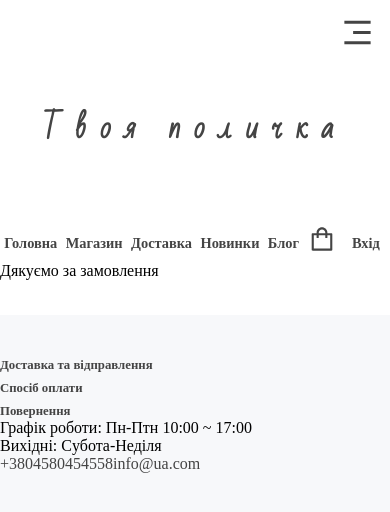
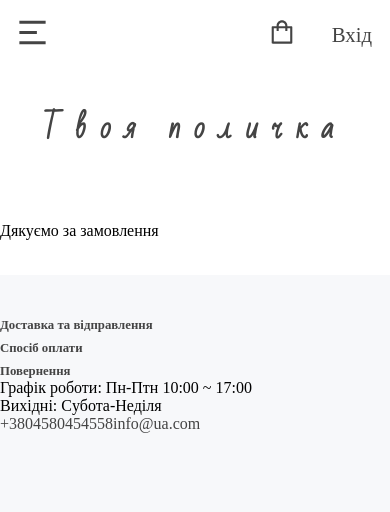
Before and after one commit to YaroslavYanko/Tvoya-Polychka, a React (Create React App) app: page /checkout/thakns-you in a window 390 px wide. Shown: the top 512 px of the page. Built offline with nearby package versions, Linux system fonts and the light colour scheme; no server answers; what @cloudinary/url-gen would draw is missing.

Commit message:
mobile menu

```diff
--- a/src/common/components/input/input.module.css
+++ b/src/common/components/input/input.module.css
@@ -28,6 +28,9 @@
 }
 
 @media screen and (max-width: 600px) {
+  .input__login{
+    width: 380px;
+  }
   .input__login {
     padding: 0px 20px;
   }
--- a/src/modules/header/HeaderMenu/HeaderMenu.jsx
+++ b/src/modules/header/HeaderMenu/HeaderMenu.jsx
@@ -6,7 +6,7 @@ import { CartSidebar } from "@app/modules/cart/components/cart-sidebar";
 import { toggleCart } from "@app/modules/cart/store/cart-opened-state";
 
 import { AiOutlineShopping } from "react-icons/ai";
-import { RiMenu3Line } from "react-icons/ri";
+import { RiMenu2Fill } from "react-icons/ri";
 import MobileMenu from "../MobileMenu/MobileMenu";
 import { openMobileMenu } from "../MobileMenu/store/mobile-state";
 
@@ -16,13 +16,13 @@ const HeaderMenu = ({ hideCategory, showCategory, isLoggedIn }) => {
   const loginIn = location.pathname !== "/login";
   const mainPage = location.pathname !== "/";
 
-  const mobileBtn = () => {};
+
 
   return (
     <header style={{ position: mainPage ? "static" : "absolute" }}>
       <MobileMenu />
       <div>
-        <RiMenu3Line
+        <RiMenu2Fill
           onClick={openMobileMenu}
           className={styles.mobile__menu_btn}
           style={{ color: mainPage ? "#444444" : "white" }}
@@ -83,13 +83,6 @@ const HeaderMenu = ({ hideCategory, showCategory, isLoggedIn }) => {
                 Новинки
               </Link>
             </li>
-            {/* <li>
-              <Link className={styles.header__category} to="/">
-                Знижки
-                <span className={styles.header__category_discount}> %</span>
-              </Link>
-
-            </li> */}
             <li>
               <Link
                 className={`${styles.header__category} ${
@@ -101,8 +94,14 @@ const HeaderMenu = ({ hideCategory, showCategory, isLoggedIn }) => {
               </Link>
             </li>
 
-            <li>
-              <Link to="#" className={styles.btn__basket_link}>
+
+
+
+          </ul>
+
+
+          <div className={styles.user__menu}>
+          <Link to="#" className={styles.btn__basket_link}>
                 <button
                   className={`${styles.btn__basket} ${
                     mainPage && styles.header__category_color
@@ -113,7 +112,7 @@ const HeaderMenu = ({ hideCategory, showCategory, isLoggedIn }) => {
                   <AiOutlineShopping />
                 </button>
               </Link>
-            </li>
+
 
             {loginIn && (
               <div
@@ -132,7 +131,7 @@ const HeaderMenu = ({ hideCategory, showCategory, isLoggedIn }) => {
                 )}
               </div>
             )}
-          </ul>
+          </div>
         </nav>
       </div>
     </header>
--- a/src/modules/header/MobileMenu/MobileMenu.jsx
+++ b/src/modules/header/MobileMenu/MobileMenu.jsx
@@ -5,6 +5,7 @@ import styles from "./MobileMenu.module.css";
 import { RiCloseLine } from "react-icons/ri";
 import { useReactiveVar } from "@apollo/client";
 import { closeMobileMenu, mobileMenuOpenedState } from "./store/mobile-state";
+import { Link } from "react-router-dom";
 
 const MobileMenu = () => {
   const isOpened = useReactiveVar(mobileMenuOpenedState);
@@ -15,19 +16,19 @@ const MobileMenu = () => {
       <nav className={styles.mobile__menu_nav}>
         <ul>
           <li>
-            <a href={"/"}>Головна</a>
+            <Link onClick={closeMobileMenu} to="/">Головна</Link>
           </li>
           <li>
-            <a href={"/"}>Магазин</a>
+            <Link onClick={closeMobileMenu} to="/products">Магазин</Link>
           </li>
           <li>
-            <a href={"/category"}>Доставка</a>
+            <Link to="/">Доставка</Link>
           </li>
           <li>
-            <a href={"/like"}>Новинки</a>
+            <Link to="/">Новинки</Link>
           </li>
           <li>
-            <a href={"/profile"}>Блог</a>
+            <Link to="/">Блог</Link>
           </li>
         </ul>
       </nav>
--- a/src/modules/header/header.module.css
+++ b/src/modules/header/header.module.css
@@ -37,16 +37,18 @@ video {
 .header__login {
   color: white;
 }
+.header__login a {
+  transition: 1s all;
+  font-size: 1.3rem;
+}
 .header__inner_logo > a > h3 {
   color: orange;
   font-family: "Bad Script", cursive;
-  /* font-family: 'Dancing Script', cursive; */
-  /* font-family: 'Lato', sans-serif; */
+  transition: 1s all;
   font-size: 4rem;
   color: #444444;
   letter-spacing: 0.5rem;
-  background: rgb(255, 255, 255, 0.7);
-  transition: 1s all;
+  /* background: rgb(255, 255, 255, 0.7); */
 }
 /* .header__inner_user {
   width: 200px;
@@ -201,6 +203,12 @@ video {
   font-size: 1.3rem;
   padding: 10px;
 }
+.user__menu{
+  display: flex;
+  width: 140px;
+  justify-content: space-around;
+  align-items: center;
+}
 
 .mobile__menu_btn{
   display: none;
@@ -218,11 +226,24 @@ video {
 }
 
 @media screen and (max-width: 600px) {
+  .header__menu nav {
+   width: auto;
+   display: flex;
+   justify-content: center;
+   position: absolute;
+   top: 15px;
+   right: 0px;
+  }
+
+
+  .header__menu_nav{
+    display: none;
+  }
   .mobile__menu_btn{
     display: block;
     font-size: 35px;
-    margin-left: auto;
-    margin-right: 15px;
+    margin-right: auto;
+    margin-left: 15px;
     margin-top: 15px;
   }
   .header__inner_logo > a > h3 {
```
